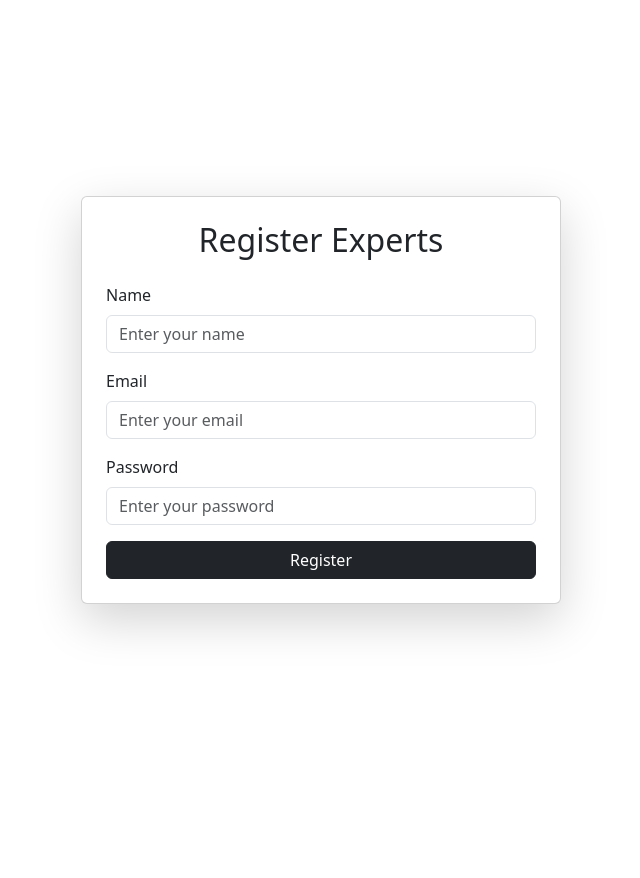
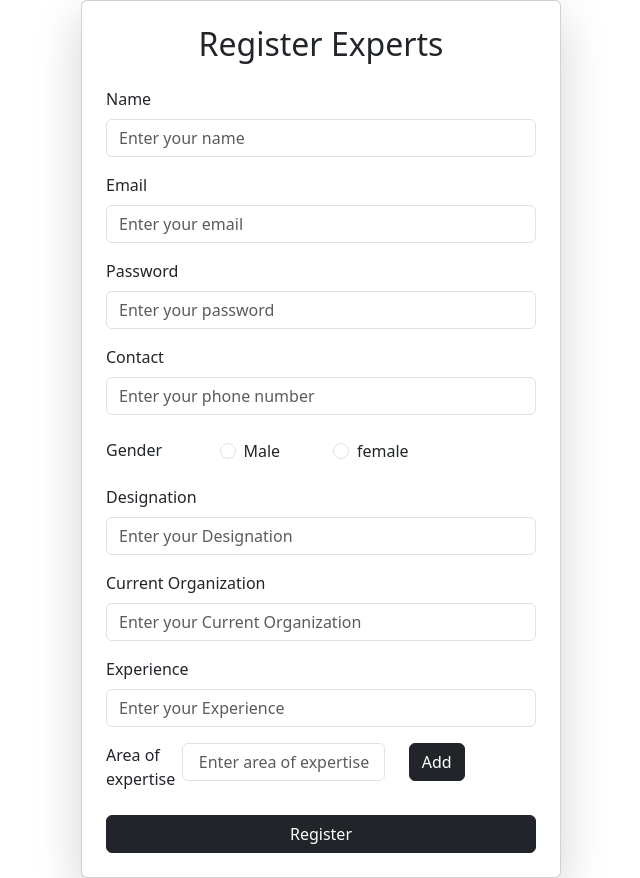
Before and after one commit to Rithin-IT/Financial-Assistance-App, a React (Vite) app: page /admin/registerexperts in a window 1280 px wide. Shown: the whole page, without its empty margins (319-959 px from the left). Before the commit the page ends 800 px from the top, so only its background shows below. Built offline with nearby package versions, Linux system fonts and the light colour scheme.

Commit message:
admin login inprogress

```diff
--- a/src/Pages/Admin/registerExperts.jsx
+++ b/src/Pages/Admin/registerExperts.jsx
@@ -3,43 +3,76 @@
 import { useState, useEffect } from 'react';
 
 import 'bootstrap/dist/css/bootstrap.min.css';
-import { Button, Form, Container, Row, Col, Card } from 'react-bootstrap';
+import { Button, Form, Container, Row, Col, Card, CloseButton } from 'react-bootstrap';
 import { useSelector, useDispatch } from 'react-redux';
 import { useNavigate } from 'react-router';
+import axios from 'axios';
 function RegisterExperts() {
     const dispatch = useDispatch()
     const navigate = useNavigate();
 
-
+ const [areaofexpertise, setAreaofexpertise] = useState([])
 
     const [inputValue, setInputValue] = useState({
         name: "",
         email: "",
-        password: ""
+        password: "",
+        contact: "",
+        gender: "",
+        designation: "",
+        current_organization: "",
+        years_of_experience_in_finance: "",
+        areas_of_expertise: []
     })
 
-    const handleRegister = async () => {
-        if (!inputValue.name || !inputValue.email || !inputValue.password) {
-            alert("All fields are required");
-            return;
+    const addexpertiseBtn = () => {
+        if (areaofexpertise == "") {
+            alert("please enter value")
         }
+        else {
+            let x = [areaofexpertise]
+            let y = [...inputValue.areas_of_expertise, ...x]
+
+            setInputValue({ ...inputValue, areas_of_expertise: y })
+            setAreaofexpertise("")
+        }
+    }
+
+    const deleteareas_of_expertise = (v) => {
+        let del = inputValue.areas_of_expertise.filter((items) => items != v)
+        setInputValue({ ...inputValue, areas_of_expertise: del })
+    }
+
+    const Register = async () => {
+        // if (!inputValue.name || !inputValue.email || !inputValue.password) {
+        //     alert("All fields are required");
+        //     return;
+        // }
 
 
-    // //     const formData = new FormData();
-    // //     formData.append("name", inputValue.name (https://inputvalue.name/));
-    // //     formData.append("email", inputValue.email (https://inputvalue.email/));
-    // //     formData.append("password", inputValue.password);
+        const formData = new FormData();
+        formData.append("name", inputValue.name);
+        formData.append("email", inputValue.email);
+        formData.append("password", inputValue.password);
+        formData.append("contact", inputValue.contact);
+        formData.append("gender", inputValue.gender);
+        formData.append("designation", inputValue.designation);
+        formData.append("current_organization", inputValue.current_organization);
+        formData.append("years_of_experience_in_finance", inputValue.years_of_experience_in_finance);
+        formData.append("areas_of_expertise", inputValue.areas_of_expertise);
 
-    // //     axios.post (https://axios.post/)('https://agaram.academy/api/b4/action.php?request=ai_finance_user_register', formData).then((res) => {
-    // //         console.log(res)
-    // //         alert("Registered Sucessfully");
+        axios.post('https://agaram.academy/api/b4/action.php?request=ai_finance_user_register', formData)
+            .then((res) => {
+                console.log(res)
+                alert("Registered Sucessfully");
 
-    //         setInputValue({ name: "", email: "", password: "" });
-    //         navigate('/login');
-
-
-
-
+                setInputValue({
+                    name: "", email: "", password: "", contact: "", gender: "",
+                    designation: "", current_organization: "", years_of_experience_in_finance: "",
+                    areas_of_expertise: []
+                });
+                navigate('/admin/manageexperts')
+            })
     }
     return <div>
         <Container className="d-flex justify-content-center align-items-center min-vh-100">
@@ -66,8 +99,74 @@ function RegisterExperts() {
                             value={inputValue.password}
                             onChange={(e) => setInputValue({ ...inputValue, password: e.target.value })} required />
                     </Form.Group>
+                    <Form.Group className="mb-3">
+                        <Form.Label>Contact</Form.Label>
+                        <Form.Control type="number" placeholder="Enter your phone number"
+                            value={inputValue.contact}
+                            onChange={(e) => setInputValue({ ...inputValue, contact: e.target.value })} required />
+                    </Form.Group>
+                    <Form.Group className="mb-3">
+                        <Row>
 
-                    <Button variant="dark" className="w-100" onClick={handleRegister}>Register</Button>
+                            <Form.Label column sm="3" >Gender</Form.Label>
+
+                            <Col sm="3" className='mt-2'>
+                                <Form.Check type="radio" label="Male" value="male"
+                                    checked={inputValue.gender == "male"}
+                                    onChange={(e) => setInputValue({ ...inputValue, gender: e.target.value })} />
+                            </Col>
+                            <Col sm="2" className='mt-2'>
+                                <Form.Check type="radio" label="female" value="female"
+                                    checked={inputValue.gender == "female"}
+                                    onChange={(e) => setInputValue({ ...inputValue, gender: e.target.value })} />
+                            </Col>
+                        </Row>
+                    </Form.Group>
+                    <Form.Group className="mb-3">
+                        <Form.Label>Designation</Form.Label>
+                        <Form.Control type="Designation" placeholder="Enter your Designation"
+                            value={inputValue.designation}
+                            onChange={(e) => setInputValue({ ...inputValue, designation: e.target.value })} required />
+                    </Form.Group>
+                    <Form.Group className="mb-3">
+                        <Form.Label>Current Organization</Form.Label>
+                        <Form.Control type="text" placeholder="Enter your Current Organization"
+                            value={inputValue.current_organization}
+                            onChange={(e) => setInputValue({ ...inputValue, current_organization: e.target.value })} required />
+                    </Form.Group>
+                    <Form.Group className="mb-3">
+                        <Form.Label>Experience</Form.Label>
+                        <Form.Control type="Experience" placeholder="Enter your Experience"
+                            value={inputValue.years_of_experience_in_finance}
+                            onChange={(e) => setInputValue({ ...inputValue, years_of_experience_in_finance: e.target.value })} required />
+                    </Form.Group>
+
+                        <Form.Group className="mb-3">
+                            <Row>
+                                <Col sm="2">
+                                    <Form.Label>Area of expertise</Form.Label>
+                                </Col>
+                                <Col sm="6">
+                                    <Form.Control type="text" value={areaofexpertise}
+                                        onChange={(e) => setAreaofexpertise(e.target.value.trim())}
+                                        placeholder=" Enter area of expertise"
+                                        style={{ backgroundColor: "inherit" }}
+                                    />
+                                    <ul>
+                                        {(inputValue.areas_of_expertise || []).map((v) =>
+                                            <li>{v}<CloseButton
+                                                onClick={() => deleteareas_of_expertise(v)} /></li>
+                                        )}
+                                    </ul>
+                                </Col>
+                                <Col sm="2">
+                                    <Button variant='dark' onClick={addexpertiseBtn}>Add</Button>
+                                </Col>
+                            </Row>
+                        </Form.Group>
+
+
+                    <Button variant="dark" className="w-100" onClick={Register}>Register</Button>
                 </Form>
             </Card>
         </Container>
--- /dev/null
+++ b/src/Pages/Admin/updateExperts.jsx
@@ -0,0 +1,71 @@
+import { useState, useEffect } from 'react';
+
+import 'bootstrap/dist/css/bootstrap.min.css';
+import { Button, Form, Table, Row, Col } from 'react-bootstrap';
+import { useSelector, useDispatch } from 'react-redux';
+import { useNavigate } from 'react-router';
+import axios from 'axios';
+
+function UpdateExperts() {
+    const [viewExperts,setViewExperts] = useState([])
+
+    useEffect(() => {
+        getApi()
+    }, [])
+
+    const getApi = () => {
+        axios.get('https://agaram.academy/api/b4/action.php?request=ai_finance_get_all_experts')
+            .then((res) => {
+                if(res.data.data.data){
+                    const getData = JSON.parse(res.data.data.data);
+                    setViewExperts(getData)
+                console.log(res)
+                }
+
+            })
+    }
+    return <div>
+        <h2 style={{textAlign:"center"}}>Experts Assistance</h2>
+        <div style={{maxWidth:"1000px", maxHeight:"1000px",marginLeft:"250px",marginTop:"50px"}}>
+            <Table border={2}  striped bordered hover>
+                <thead>
+                    <tr>
+                        <th>S.no</th>
+                        <th>Name</th>
+                        <th>Contact</th>
+                        <th>Email</th>
+                        <th>Gender</th>
+                        <th>Designation</th>
+                        <th>Current Orgaization</th>
+                        <th>Years of Experience</th>
+                        <th>Areas of Expertise</th >
+                    </tr>
+                </thead>
+                <tbody>
+                viewExperts.map((expert, index) => (
+                <tr>
+                               <td>{index + 1}</td>
+                                <td>{expert.name}</td>
+                                <td>{expert.contact}</td>
+                                <td>{expert.email}</td>
+                                <td>{expert.gender}</td>
+                                <td>{expert.designation}</td>
+                                <td>{expert.current_organization}</td>
+                                <td>{expert.years_of_experience}</td>
+                                <td>{expert.areas_of_expertise}</td>
+
+                </tr>
+                ))
+
+            </tbody>
+            </Table>
+
+        </div>
+
+    </div>
+
+
+
+
+}
+export default UpdateExperts
--- a/src/Pages/login.jsx
+++ b/src/Pages/login.jsx
@@ -40,7 +40,7 @@ function Login() {
                 if (response.data.status === "success") {
 
                     alert("Login Successful");
-                    dispatch(setLoginUsers(financeGlobalState));
+
 
                     navigate("/userdetails");
 
--- a/src/main.jsx
+++ b/src/main.jsx
@@ -11,6 +11,7 @@ import ViewExperts from './Pages/viewExperts.jsx'
 import ManageExperts from './Pages/Admin/manageExperts.jsx'
 import RegisterExperts from './Pages/Admin/registerExperts.jsx'
 import ViewUserDetails from './Pages/Expert/viewUserDetails.jsx'
+import UpdateExperts from './Pages/Admin/updateExperts.jsx'
 import { Provider } from 'react-redux'
 import store from '../src/Redux/store.js'
 
@@ -58,6 +59,10 @@ const router = createBrowserRouter([
     path: "/expert/viewuserdetails",
     element:(<ViewUserDetails/>),
   },
+  {
+    path: "/admin/updateexperts",
+    element:(<UpdateExperts/>),
+  },
 ]);
 
 createRoot(document.getElementById("root")).render(
```
Also changed, not shown: src/Pages/Admin/adminLogin.jsx (+13 -11 lines).
